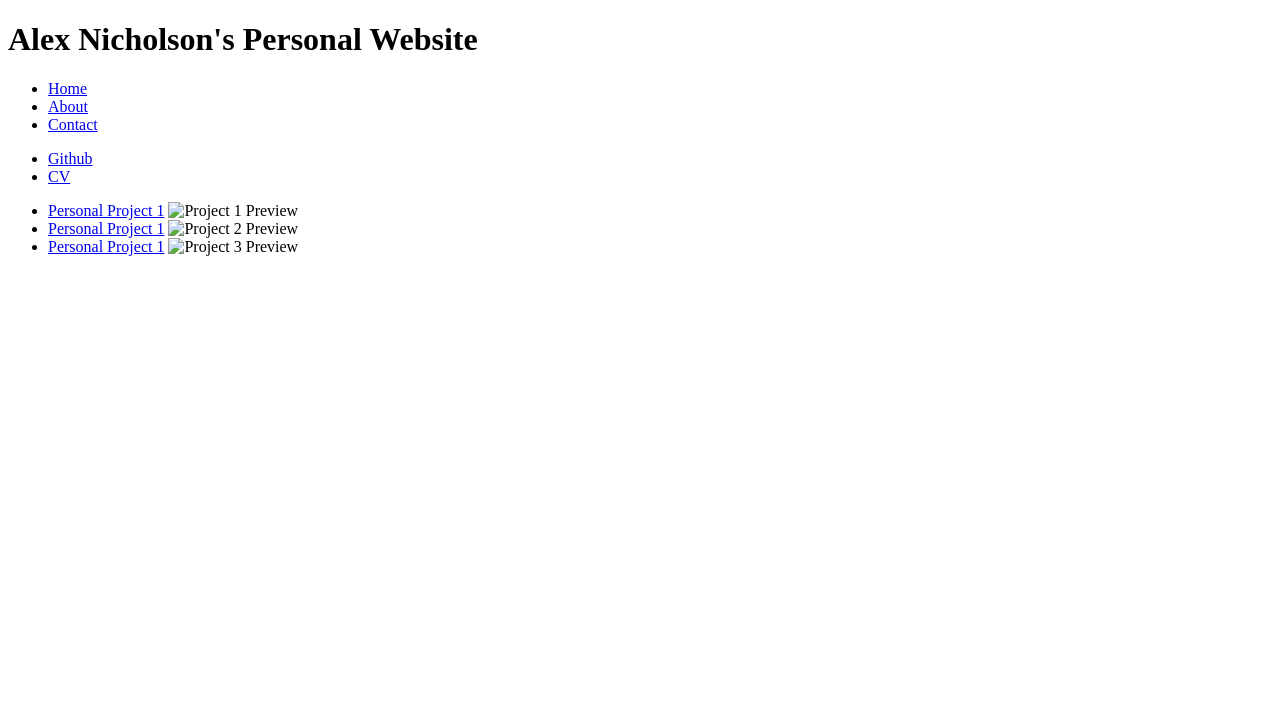
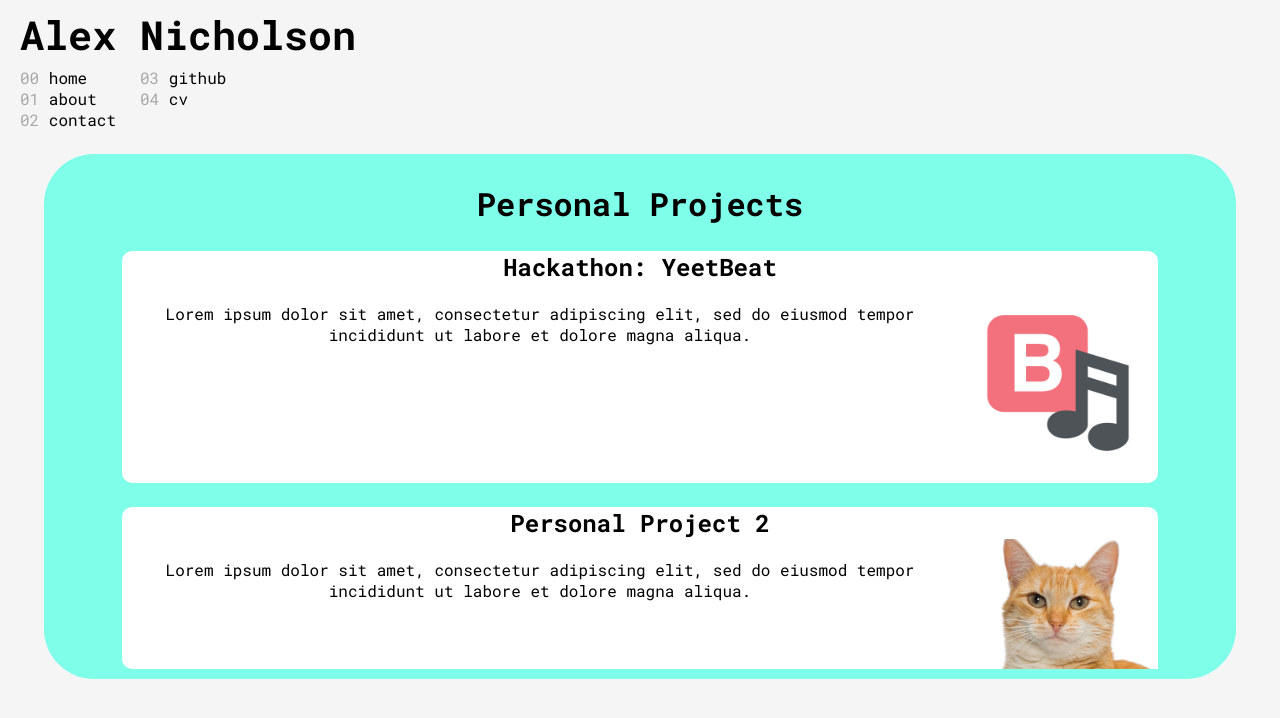
Before and after one commit to Anwealso/web-alex, a plain HTML site: page index.html in a window 1280 px wide. Drawn offline with Linux system fonts and the light colour scheme.

Commit message:
Basically wrote everything

```diff
--- a/css/main.css
+++ b/css/main.css
@@ -0,0 +1,197 @@
+@import url('https://fonts.googleapis.com/css?family=Rubik+Mono+One|Roboto+Mono:regular,bold&display=swap');
+
+html, body {
+    background: whitesmoke;
+    overflow-x: hidden;
+    height: 100%;
+    width: 100%;
+}
+
+body {
+    font-family: 'Roboto Mono', monospace;
+    padding: 0px;
+    margin: 0px;
+}
+
+img {
+    max-width:100%;
+    max-height:100%;
+}
+
+a {
+    color: black;
+    text-decoration: none;
+}
+
+ul {
+    list-style-type: none;
+}
+
+/* Navigation */
+.nav-header {
+    padding-top: 8px;
+    padding-left: 20px;
+}
+
+.nav-list {
+    list-style-type: none;
+    padding-left: 20px;
+}
+
+.list-number:hover {
+    font-weight: normal;
+    color: #a8a8a8;
+}
+
+.nav-links {
+    position: relative;
+    bottom: 79px;
+    left: 120px;
+}
+
+.nav-content {
+    position: relative;
+    bottom: 10px;
+}
+
+a:hover {
+    color: black;
+    font-weight: bold;
+}
+
+h1 {
+    /* font-family: "Rubik Mono One"; */
+    /* text-align: center; */
+    margin: 0px;
+    padding: 0px;
+    font-size: 2.5em;
+}
+
+.nav {
+    margin: 0px;
+    padding: 0px;
+    text-align: left;
+}
+
+
+.list-number {
+    color: #a8a8a8
+}
+
+
+/* Projects */
+.project-preview-image {
+    max-height: 200px;
+    max-width: 200px;
+    height: 50%;
+    width: 50%;
+    object-fit: contain;
+}
+
+.projects {
+    padding: 10px;
+    font-size: 1.5em;
+}
+
+.project-card {
+    width: 90%;
+    margin: auto;
+    padding: 0px;
+    border-radius: 10px 10px 10px 10px;
+    background-color: white;
+}
+
+.project-card-content {
+    display: flex;
+    flex-direction: row;
+    display: flex;
+    flex: 1;
+}
+
+.project-card-content-description {
+    padding: 20px;
+}
+
+/* Subpage Formatting */
+.subpage-content {
+    text-align: center;
+    position: relative;
+    /* padding-left: 20px; */
+    bottom: 60px;
+}
+
+h2 {
+    font-size: 2em;
+}
+
+.social-icon {
+    width: 50px;
+    height: 50px;
+}
+
+.social-link {
+    text-align: center;
+    position: relative;
+    margin-bottom: 30px
+}
+
+/* CV */
+.download-btn {
+    position: relative;
+    bottom: 20px;
+    margin-bottom: 0px;
+}
+
+h3 {
+    font-size: 1.5em;
+    margin-bottom: 0px;
+}
+
+h4 {
+    margin-bottom: 0px;
+}
+
+.subpage-content {
+    margin: auto;
+    padding-top: 1px;
+    padding-bottom: 10px;
+    padding-left: 20px;
+    padding-right: 20px;
+    border-radius: 50px 50px 50px 50px;
+    width: 90%;
+    /* height: 1000%; */
+}
+
+.subpage-content-cv {
+    background-color: yellow;
+}
+
+.subpage-content-contact {
+    /* background-color: rgb(127, 255, 234); */
+    background-color: pink;
+}
+
+.subpage-content-about {
+    background-color: greenyellow;
+}
+
+.subpage-content-projects {
+    width: 90%;
+    /* padding-top: 16px; */
+    background-color: rgb(127, 255, 234);
+    /* background-color: gainsboro; */
+    margin-bottom: 15px;
+}
+
+.cv-list {
+    padding: 0;
+    margin: 0;
+}
+
+.list-subheading {
+    margin-top: 15px;
+}
+
+.cv-sublist {
+    font-size: 0.6em;
+}
--- a/index.html
+++ b/index.html
@@ -14,54 +14,59 @@
 
     <!-- Body Content -->
     <body>
+        <header>
+            <!-- Desktop Navbar -->
+            <div class="nav">
+                <div class="nav-header">
                     <!-- Top Text -->
-        <h1>Alex Nicholson's Personal Website</h1>
-
-        <!-- Desktop Navbar -->
-        <div class="nav hide-mobile show-desktop">
-            <ul>
-                <li><a href="index.html">Home</a></li>
-                <li><a href="about.html">About</a></li>
-                <li><a href="contact.html">Contact</a></li>
+                    <a href="index.html"><h1>Alex Nicholson</h1></a>
+                    <!-- <a href="index.html"><h1>Nicholson</h1></a> -->
+                </div>
+                <div class="nav-content">
+                    <!-- Nav Buttons -->
+                    <div class="nav-butttons">
+                        <ul class="nav-list">
+                            <li><a href="index.html" class="list-number">00</a><a href="index.html"> home</a></li>
+                            <li><a href="about.html" class="list-number">01</a><a href="about.html"> about</a></li>
+                            <li><a href="contact.html" class="list-number">02</a><a href="contact.html"> contact</a></li>
                             <!-- <li><a href="blog.html">About</a></li> -->
                         </ul>
+                    </div>
 
                     <!-- Links -->
                     <!-- Want to have them hovering in foreground at bottom of page -->
-            <div class="links">
-                    <ul>
-                        <li><a href="https://github.com/anwealso">Github</a></li>
+                    <div class="nav-links">
+                        <ul class="nav-list">
+                            <li><a href="https://github.com/anwealso" class="list-number">03</a><a href="https://github.com/anwealso"> github</a></li>
                             <!-- <a href="">Linkedin</a> -->
-                        <li><a href="cv.html">CV</a></li>
+                            <li><a href="cv.html" class="list-number">04</a><a href="cv.html"> cv</a></li>
                         </ul>
                     </div>
                 </div>
+            </div>
+        </header>
 
         <!-- Software Projects, Hackathon Projects, Engineering Projects, Whitepapers  -->
-        <class="projects">
-                <ul>
-                    <li>
-                        <div class="project-preview">
-                            <a class="project-preview-title" href="project-1.html">Personal Project 1</a>
-                            <img src="images/project-1-preview" alt="Project 1 Preview">
+        <div class="subpage-content subpage-content-projects">
+        <h2>Personal Projects</h2>
+            <div class="project-card">
+                <h3>Hackathon: YeetBeat</h3>
+                <div class="project-card-content">
+                    <div class="project-card-content-description">Lorem ipsum dolor sit amet, consectetur adipiscing elit, sed do eiusmod tempor incididunt ut labore et dolore magna aliqua.</div>
+                    <img class="project-preview-image" src="images/yeetbeat.png">
                 </div>
-                    </li>
-                    <li>
-                        <div class="project-preview">
-                            <a class="project-preview-title" href="project-2.html">Personal Project 1</a>
-                            <img src="images/project-2-preview" alt="Project 2 Preview">
             </div>
-                    </li>
-                    <li>
-                        <div class="project-preview">
-                            <a class="project-preview-title" href="project-3.html">Personal Project 1</a>
-                            <img src="images/project-3-preview" alt="Project 3 Preview">
+            <div class="project-card">
+                <h3>Personal Project 2</h3>
+                <div class="project-card-content">
+                    <div class="project-card-content-description">Lorem ipsum dolor sit amet, consectetur adipiscing elit, sed do eiusmod tempor incididunt ut labore et dolore magna aliqua.</div>
+                    <img class="project-preview-image" src="images/cat.png">
                 </div>
-                    </li>
-
-                </ul>
             </div>
 
-
+        </div>
     </body>
 </html>
+
+<!-- Lorem Ipsum Filler Text -->
+<!-- Lorem ipsum dolor sit amet, consectetur adipiscing elit, sed do eiusmod tempor incididunt ut labore et dolore magna aliqua. Ut enim ad minim veniam, quis nostrud exercitation ullamco laboris nisi ut aliquip ex ea commodo consequat. Duis aute irure dolor in reprehenderit in voluptate velit esse cillum dolore eu fugiat nulla pariatur. Excepteur sint occaecat cupidatat non proident, sunt in culpa qui officia deserunt mollit anim id est laborum. -->
```
Also changed, not shown: about.html (+59 -0 lines), contact.html (+53 -21 lines), cv.html (+68 -41 lines), README.md, images/cat.png (added), images/facebook.png, images/gmail.png, images/linkedin.png, images/yeetbeat.png (added), 1 other file. Lines whose indentation alone changed are shown as unchanged.
